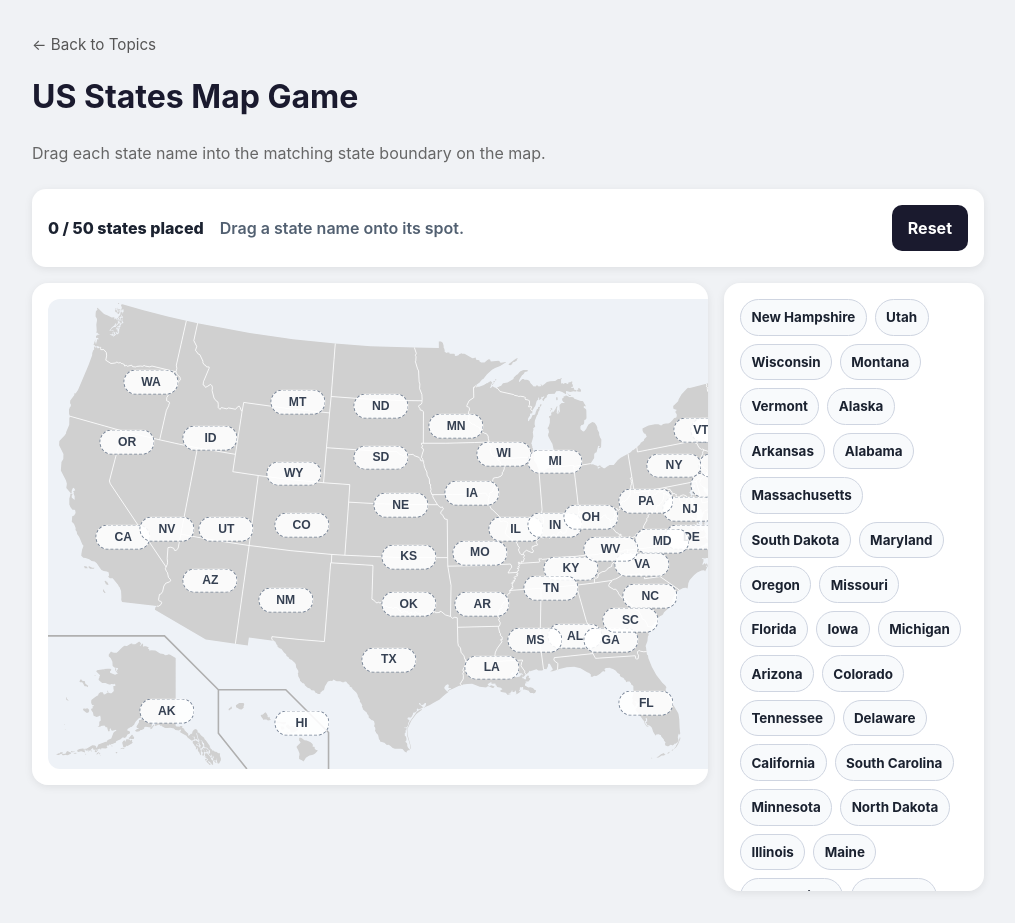
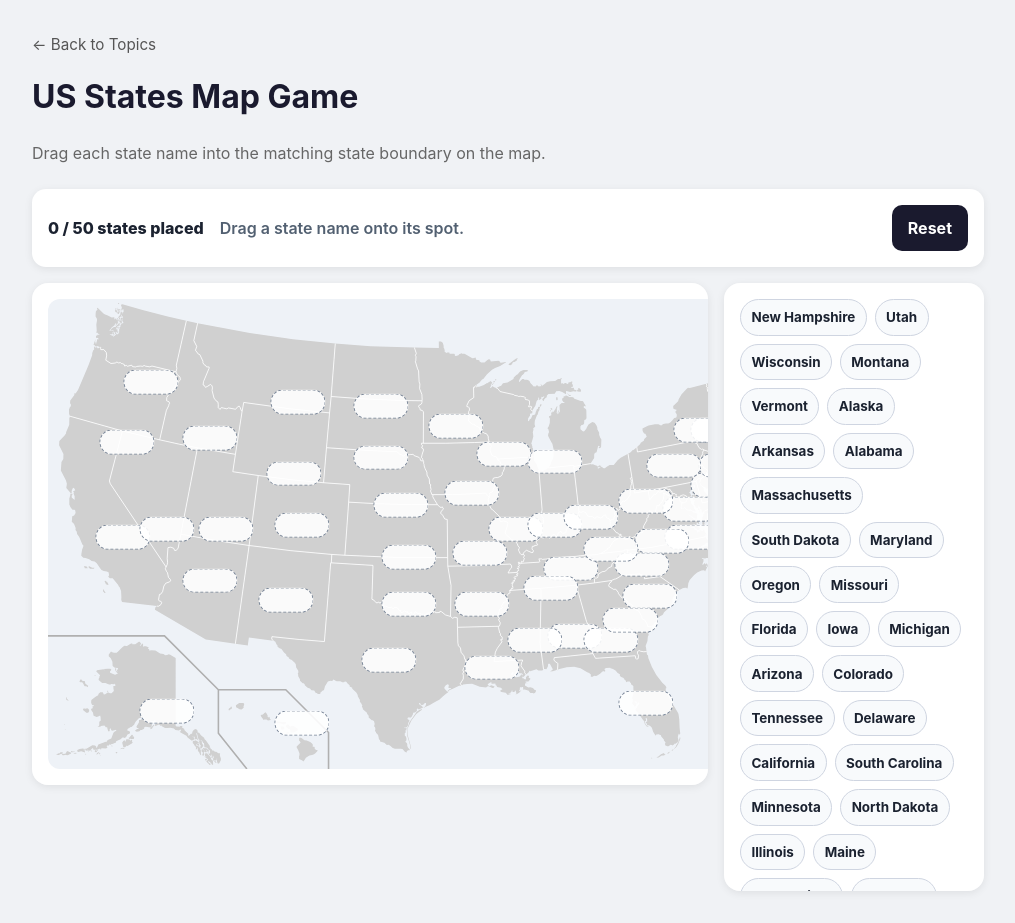
Before and after one commit to iakhil/trivial-studies, a React (Vite) app: page /us-states-game in a window 1280 px wide. Shown: the whole page, without its empty margins (132-1147 px from the left). Built offline with nearby package versions, Linux system fonts and the light colour scheme.

Commit message:
Hide state initials on map game

```diff
--- a/src/pages/USStatesGamePage.tsx
+++ b/src/pages/USStatesGamePage.tsx
@@ -114,7 +114,7 @@ export default function USStatesGamePage() {
                     placeState(state.code, selectedState);
                   }}
                 >
-                  {isPlaced ? state.name : state.code}
+                  {isPlaced ? state.name : null}
                 </button>
               );
             })}
```
